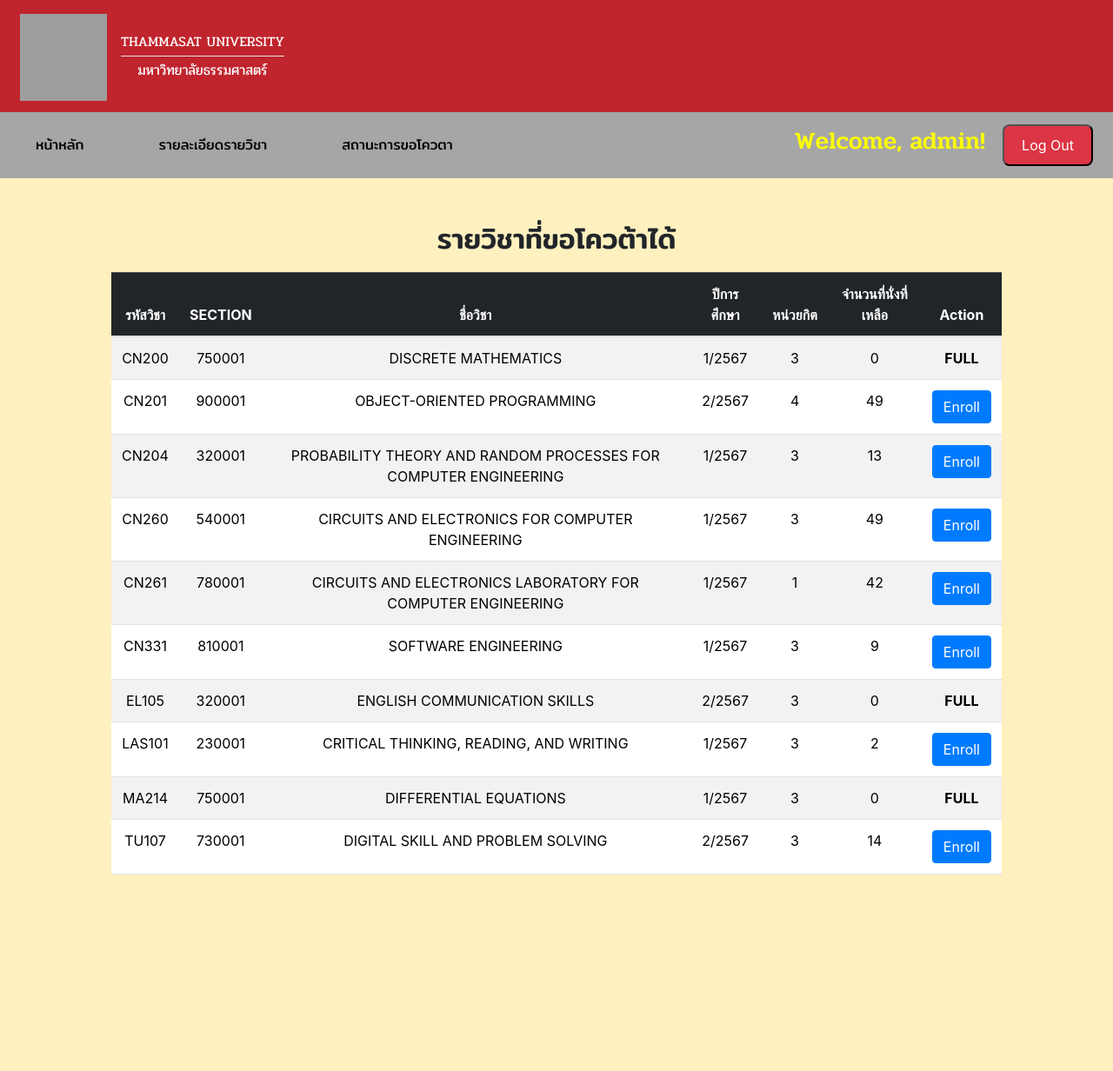
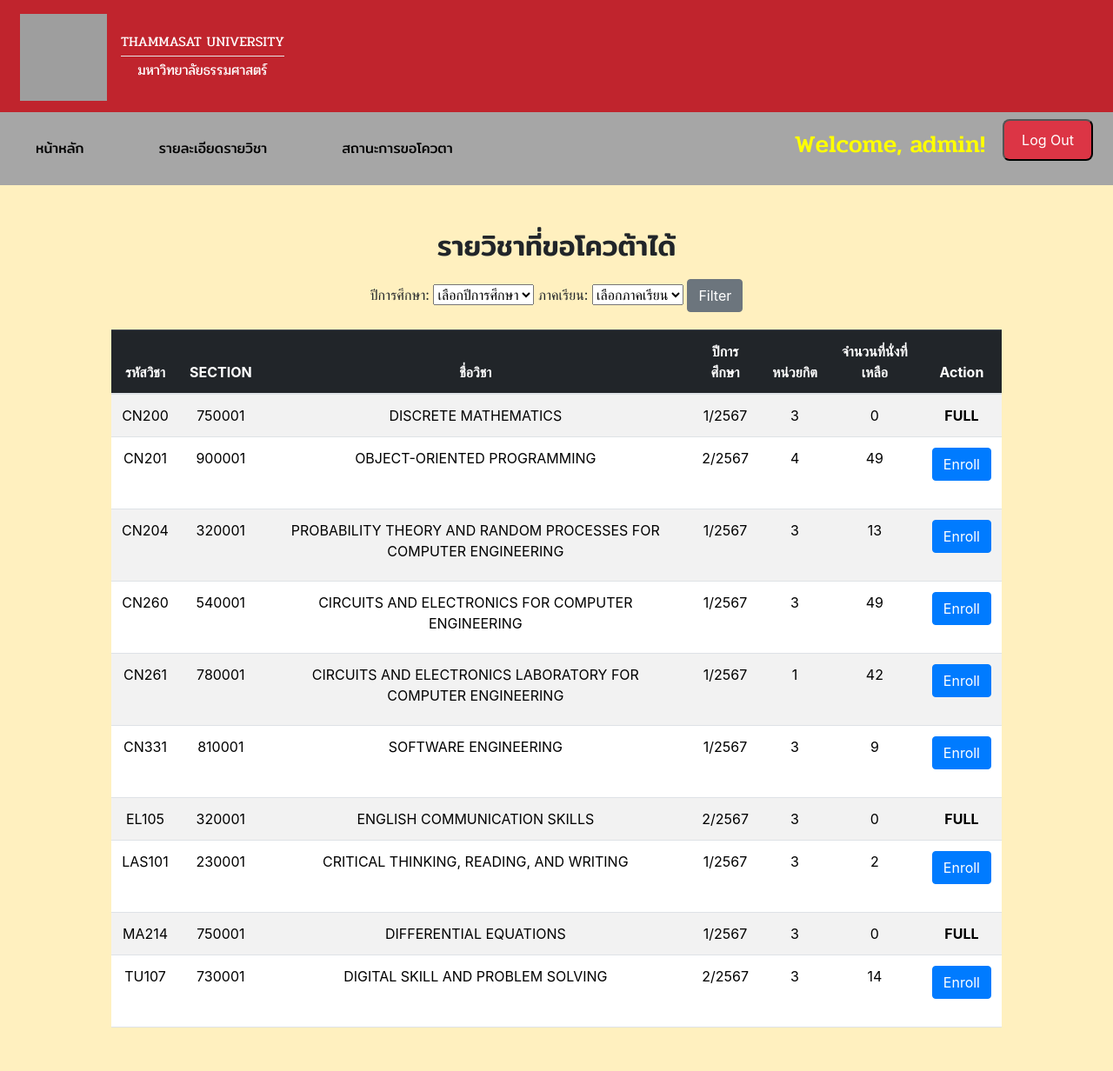
Before and after one commit to 6610685353/newquota, a Django app: page /index/ in a window 1280 px wide. Shown: the whole page at 87% size. Before the commit the page ends 1006 px from the top, so only its background shows below. Run offline with Django 5.2, Linux system fonts and the light colour scheme; a user stored in the database is signed in; data comes from the database, SQL or seed files in the repository; both versions use the stored data as it was after the commit; some libraries are stand-ins or nearby versions; grey boxes are pictures that could not be loaded.

Commit message:
complete

```diff
--- a/webproject/quota/admin.py
+++ b/webproject/quota/admin.py
@@ -11,7 +11,7 @@ class CourseAdmin(admin.ModelAdmin):
         "course_remain",
         "full",
     ]
-    list_filter = ["full"]
+    list_filter = ["full","semester","year"]
     search_fields = [
         "course_code",
         "course_name",
--- a/webproject/quota/templates/index.html
+++ b/webproject/quota/templates/index.html
@@ -6,6 +6,10 @@
         width: 80%;
         margin: 50px auto;
         text-align: center;
+    }
+
+    form {
+        margin-bottom: 20px;
     }
 
     .enroll-table h2 {
@@ -38,6 +42,7 @@
         border-color: #dc3545;
     }
 </style>
+
 <script>
     window.onload = function () {
         var alertContainer = document.getElementById('alertContainer');
@@ -72,7 +77,28 @@
             }, 3000);
         });
     </script>
+
     <h2>รายวิชาที่ขอโควต้าได้</h2>
+    <form method="GET" action="">
+        <label for="year">ปีการศึกษา: </label>
+        <select id="year" name="year">
+            <option value="">เลือกปีการศึกษา</option>
+            {% for y in years %}
+            <option value="{{ y }}" {% if selected_year == y %}selected{% endif %}>{{ y }}</option>
+            {% endfor %}
+        </select>
+
+        <label for="semester">ภาคเรียน: </label>
+        <select id="semester" name="semester">
+            <option value="">เลือกภาคเรียน</option>
+            {% for s in semesters %}
+            <option value="{{ s }}" {% if selected_semester == s %}selected{% endif %}>{{ s }}</option>
+            {% endfor %}
+        </select>
+
+        <button type="submit" class="btn btn-secondary">Filter</button>
+    </form>
+
     <table class="table table-striped">
         <thead class="table-dark">
             <tr>
@@ -86,7 +112,6 @@
             </tr>
         </thead>
         <tbody>
-
             {% for info in all_courses %}
             <tr>
                 <td>{{ info.course_code }}</td>
--- a/webproject/quota/views.py
+++ b/webproject/quota/views.py
@@ -35,16 +35,23 @@ def login_view(request):
 
 @login_required
 def index_view(request):
+    selected_year = request.GET.get('year')
+    selected_semester = request.GET.get('semester')
+
     all_courses = Course.objects.all()
-    try:
-        enrolled_courses = request.user.student.courses.all()
-    except Student.DoesNotExist:
-        enrolled_courses = []
-    return render(
-        request,
-        "index.html",
-        {"all_courses": all_courses, "enrolled_courses": enrolled_courses},
-    )
+    if selected_year:
+        all_courses = all_courses.filter(year=selected_year)
+    if selected_semester:
+        all_courses = all_courses.filter(semester=selected_semester)
+
+    context = {
+        'all_courses': all_courses,
+        'years': sorted(set(Course.objects.values_list('year', flat=True).distinct())),
+        'semesters': sorted(set(Course.objects.values_list('semester', flat=True).distinct())),
+        'selected_year': selected_year,
+        'selected_semester': selected_semester,
+    }
+    return render(request, 'index.html', context)
 
 
 @login_required
```
Also changed, not shown: webproject/db.sqlite3.
